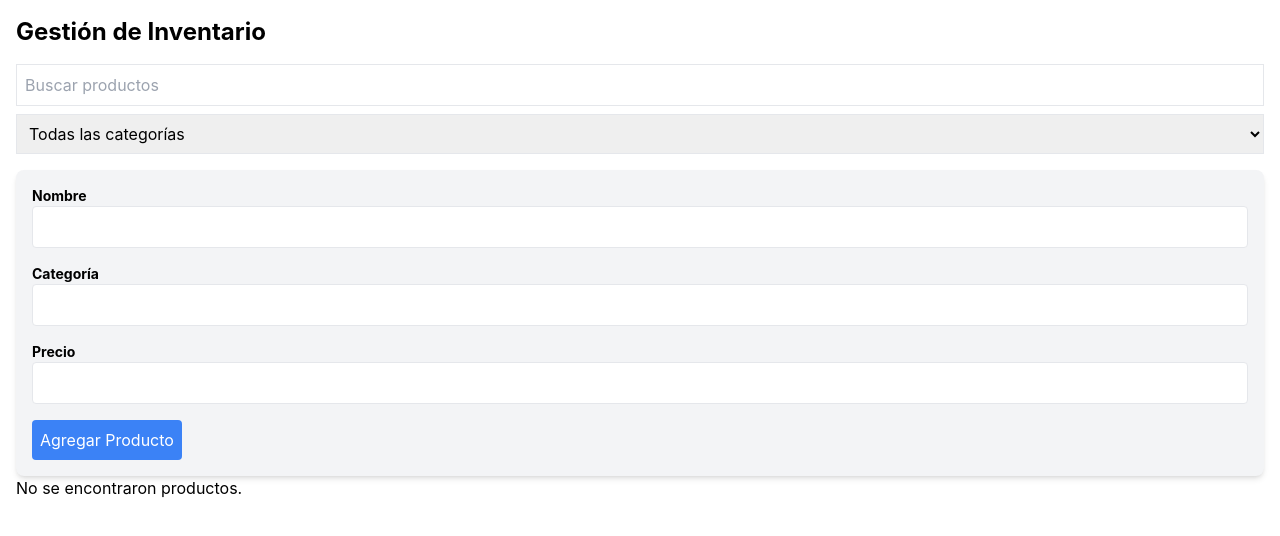
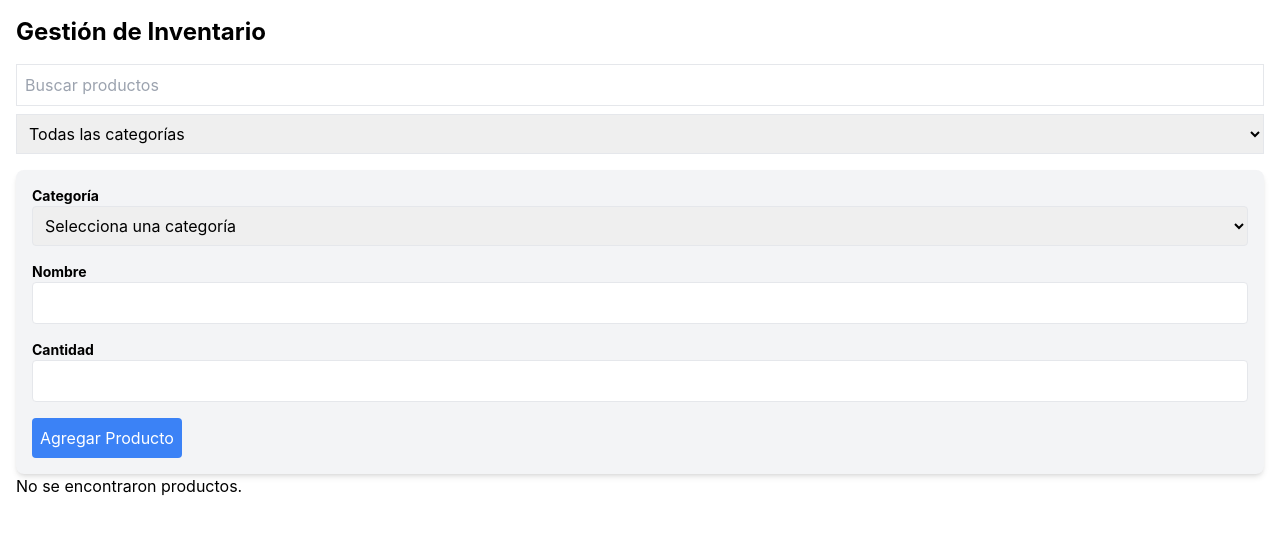
Before and after one commit to Luixls/FRONTEND2-ea1.1-proyecto, a React (Create React App) app: page / in a window 1280 px wide. Shown: the top 536 px of the page. Built offline with nearby package versions, Linux system fonts and the light colour scheme.

Commit message:
Reemplazar precio>cantidad, dropdown

```diff
--- a/src/componentes/FormularioProducto.js
+++ b/src/componentes/FormularioProducto.js
@@ -4,22 +4,45 @@ import Producto from '../modelos/Producto';
 const FormularioProducto = ({ onProductoAgregado }) => {
   const [nombre, setNombre] = useState('');
   const [categoria, setCategoria] = useState('');
-  const [precio, setPrecio] = useState('');
+  const [cantidad, setCantidad] = useState('');
 
   const handleSubmit = (e) => {
     e.preventDefault();
 
-    const nuevoProducto = new Producto(Date.now(), nombre, categoria, precio);
-    onProductoAgregado(nuevoProducto); // Pasamos el nuevo producto a App.js
+    // Validar que se ingresen todos los datos
+    if (!nombre || !categoria || !cantidad) {
+      alert("Por favor, completa todos los campos");
+      return;
+    }
+
+    // Convertimos el valor de cantidad a un número antes de pasar el producto
+    const nuevoProducto = new Producto(Date.now(), nombre, categoria, Number(cantidad));
+    onProductoAgregado(nuevoProducto);
 
     // Limpiar los campos del formulario
     setNombre('');
     setCategoria('');
-    setPrecio('');
+    setCantidad('');
   };
 
   return (
     <form onSubmit={handleSubmit} className="p-4 bg-gray-100 rounded-lg shadow-md">
+      {/* Campo Categoría (Dropdown) */}
+      <div className="mb-4">
+        <label className="block text-sm font-bold">Categoría</label>
+        <select
+          className="w-full p-2 border rounded"
+          value={categoria}
+          onChange={(e) => setCategoria(e.target.value)}
+        >
+          <option value="">Selecciona una categoría</option>
+          <option value="Ropa">Ropa</option>
+          <option value="Electrónica">Electrónica</option>
+          <option value="Hogar">Hogar</option>
+        </select>
+      </div>
+
+      {/* Campo Nombre */}
       <div className="mb-4">
         <label className="block text-sm font-bold">Nombre</label>
         <input
@@ -29,24 +52,18 @@ const FormularioProducto = ({ onProductoAgregado }) => {
           onChange={(e) => setNombre(e.target.value)}
         />
       </div>
+
+      {/* Campo Cantidad */}
       <div className="mb-4">
-        <label className="block text-sm font-bold">Categoría</label>
-        <input
-          type="text"
-          className="w-full p-2 border rounded"
-          value={categoria}
-          onChange={(e) => setCategoria(e.target.value)}
-        />
-      </div>
-      <div className="mb-4">
-        <label className="block text-sm font-bold">Precio</label>
+        <label className="block text-sm font-bold">Cantidad</label>
         <input
           type="number"
           className="w-full p-2 border rounded"
-          value={precio}
-          onChange={(e) => setPrecio(e.target.value)}
+          value={cantidad}
+          onChange={(e) => setCantidad(e.target.value)}
         />
       </div>
+
       <button type="submit" className="bg-blue-500 text-white p-2 rounded">Agregar Producto</button>
     </form>
   );
--- a/src/componentes/ListaProductos.js
+++ b/src/componentes/ListaProductos.js
@@ -14,7 +14,7 @@ const ListaProductos = ({ productos, filtro, busqueda, onEliminarProducto }) =>
           <div key={producto.id} className="p-4 border rounded-lg">
             <h3 className="text-lg font-bold">{producto.nombre}</h3>
             <p>Categoría: {producto.categoria}</p>
-            <p>Precio: ${producto.precio}</p>
+            <p>Cantidad: {producto.cantidad}</p> {/* Cambiado de Precio a Cantidad */}
             {/* Botón para eliminar producto */}
             <button
               onClick={() => onEliminarProducto(producto.id)}
--- a/src/modelos/Producto.js
+++ b/src/modelos/Producto.js
@@ -1,9 +1,9 @@
 class Producto {
-  constructor(id, nombre, categoria, precio) {
+  constructor(id, nombre, categoria, cantidad) { // Cambiado de "precio" a "cantidad"
     this.id = id;
     this.nombre = nombre;
     this.categoria = categoria;
-    this.precio = precio;
+    this.cantidad = cantidad; // Cambiado
   }
 }
 
```
